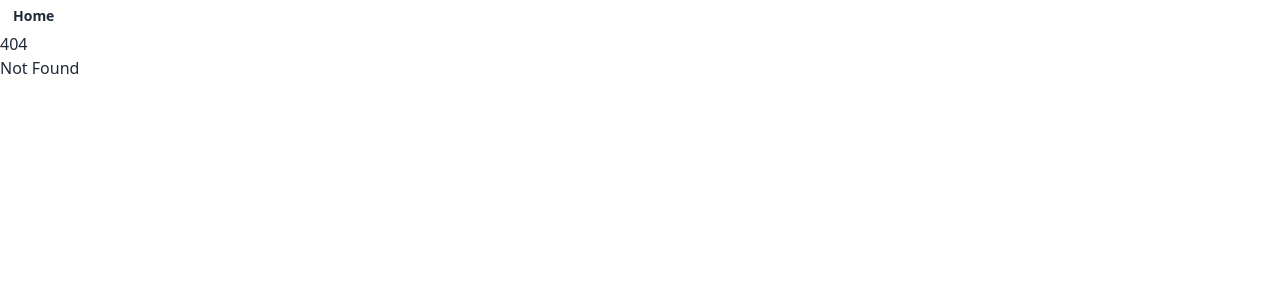
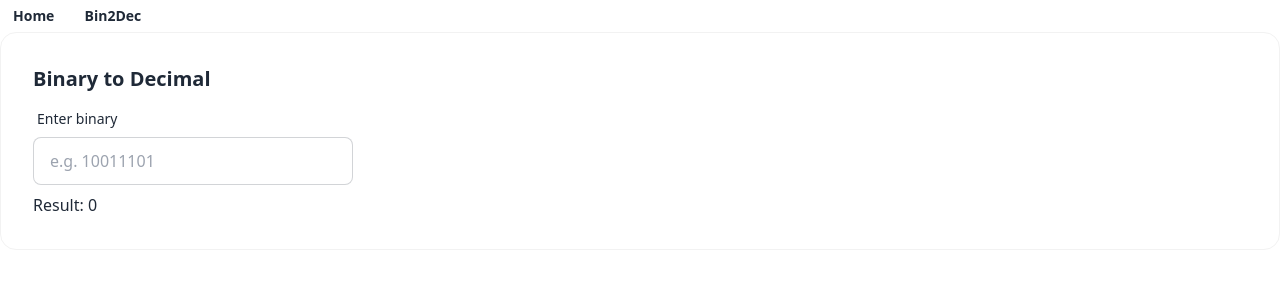
Before and after one commit to AndyCormack/app-ideas, a SvelteKit app: page /tier-1/bin2dec in a window 1280 px wide. Before the commit this address had no page. Shown: the top 300 px of the page. Built offline with nearby package versions, Linux system fonts and the light colour scheme.

Commit message:
feat: Bin2Dec completed

```diff
--- a/src/routes/+layout.svelte
+++ b/src/routes/+layout.svelte
@@ -4,6 +4,8 @@
 
 <header>
   <a href="/" class="btn btn-ghost btn-sm">Home</a>
+
+  <a href="/tier-1/bin2dec" class="btn btn-ghost btn-sm">Bin2Dec</a>
 </header>
 
 <slot />
--- /dev/null
+++ b/src/routes/tier-1/bin2dec/+page.svelte
@@ -0,0 +1,43 @@
+<script lang="ts">
+  import { bin2Dec } from './bin2dec'
+
+  let binary = $state('')
+  let answer = $state(0)
+  let error = $state('')
+
+  function onInputChanged(event: Event) {
+    try {
+      answer = bin2Dec(binary)
+      error = ''
+    } catch (e) {
+      error = (e as Error).message
+    }
+  }
+</script>
+
+<div class="card card-bordered">
+  <div class="card-body">
+    <div class="card-title">Binary to Decimal</div>
+
+    <label class="form-control">
+      <div class="label">
+        <span class="label-text">Enter binary</span>
+      </div>
+
+      <input
+        type="text"
+        placeholder="e.g. 10011101"
+        class="input input-bordered w-full max-w-xs"
+        maxlength="8"
+        bind:value={binary}
+        on:input={onInputChanged}
+      />
+
+      {#if error}
+        <div>{error}</div>
+      {/if}
+    </label>
+
+    <p>Result: {answer}</p>
+  </div>
+</div>
--- /dev/null
+++ b/src/routes/tier-1/bin2dec/bin2dec.ts
@@ -0,0 +1,13 @@
+export function bin2Dec(binary: string) {
+  const arr = binary.split('')
+
+  if (arr.some((value) => value !== '0' && value !== '1')) {
+    throw new Error('Invalid binary number')
+  }
+
+  return arr.reduce(
+    (acc, value, index) =>
+      Number(value) * Math.pow(2, arr.length - 1 - index) + acc,
+    0
+  )
+}
```
